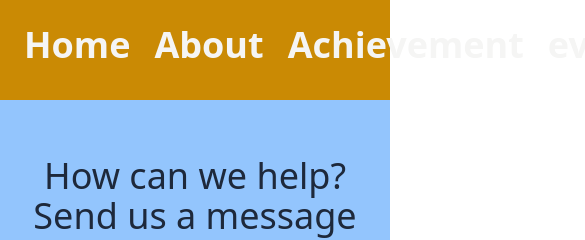
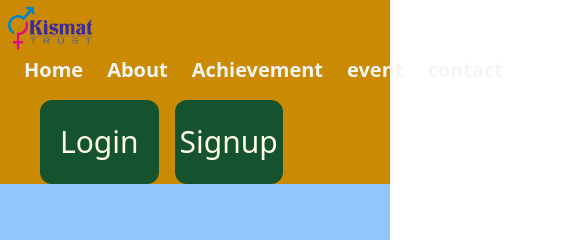
Before and after one commit to KISMAT1234/Donationproject, a React (Vite) app in the folder frontreact/: page /contact in a window 390 px wide. Shown: the top 240 px of the page, 585 px wide, since content can reach past the window. Built offline with nearby package versions, Linux system fonts and the light colour scheme.

Commit message:
responsive

```diff
--- a/frontreact/src/components/beforelogin/Navbar.jsx
+++ b/frontreact/src/components/beforelogin/Navbar.jsx
@@ -6,23 +6,22 @@ function Nav(){
   return(
     <>
   <div className="">
-        <div className=" bg-yellow-600 w-[100%] flex justify-around">
+        <div className=" bg-yellow-600 w-[100%] md:flex justify-around">
 
-            <div className="w-[50%]">
-              <h1></h1>
-               <img src={logo} className="w-[60%]  my-[20]"  alt="" />
+            <div className="w-[100px]">
+               <img src={logo} className="w-[100%]  my-[20]"  alt="" />
 
             </div>
 
-            <div className="align-center pt-[25px] mr-10">
+            <div className="align-center md:pt-[25px] mr-10">
               <ul >
                 <li className="flex">
-                   <Link to ="/" className="ml-6 text-stone-100 text-4xl        hover:underline decoration-red-600 font-semibold">Home</Link>
-                   <button to ="/" className="ml-6 text-stone-100       hover:underline decoration-red-600 text-4xl font-semibold">About</button>
-                   <button to ="/achievement" className="ml-6 text-stone-100      hover:underline decoration-red-600 text-4xl font-semibold">Achievement</button>
-                   <button to  className="ml-6 text-stone-100 text-4xl   hover:underline decoration-red-600 font-semibold">event</button>
+                   <Link to ="/" className="ml-6 text-stone-100 md:text-4xl text-xl        hover:underline decoration-red-600 font-semibold">Home</Link>
+                   <button to ="/" className="ml-6 text-stone-100       hover:underline decoration-red-600 md:text-4xl text-xl font-semibold">About</button>
+                   <button to ="/achievement" className="ml-6 text-stone-100      hover:underline decoration-red-600 md:text-4xl text-xl font-semibold">Achievement</button>
+                   <button to  className="ml-6 text-stone-100 md:text-4xl text-xl   hover:underline decoration-red-600 font-semibold">event</button>
                    <Link to="/contact">
-                   <button className="ml-6 text-stone-100 text-4xl hover:underline decoration-red-600 font-semibold">contact</button>
+                   <button className="ml-6 text-stone-100 md:text-4xl text-xl hover:underline decoration-red-600 font-semibold">contact</button>
                    </Link>
                 </li>
               </ul>
@@ -30,10 +29,10 @@ function Nav(){
 
             <div className="w-[10%] flex mr-40">
                 <Link to ="/login-form">
-                     <button className="hover:bg-orange-600 bg-green-900  w-[100%] h-[10vh] text-3xl text-amber-50 ml-10 mt-4 ">Login</button>
+                     <button className="hover:bg-orange-600 bg-green-900 rounded-xl w-[100%] h-[10vh] text-3xl text-amber-50 ml-10 mt-4 ">Login</button>
                  </Link>
                  <Link to="/signup-form">
-                         <button className="hover:bg-orange-600 bg-green-900  w-[70%] h-[10vh] text-3xl text-amber-50 ml-14  mt-4">Signup</button><br></br>
+                         <button className="hover:bg-orange-600 bg-green-900 rounded-xl  w-[70%] h-[10vh] text-3xl text-amber-50 ml-14  mt-4">Signup</button><br></br>
                   </Link>
             </div>
         </div>
```
